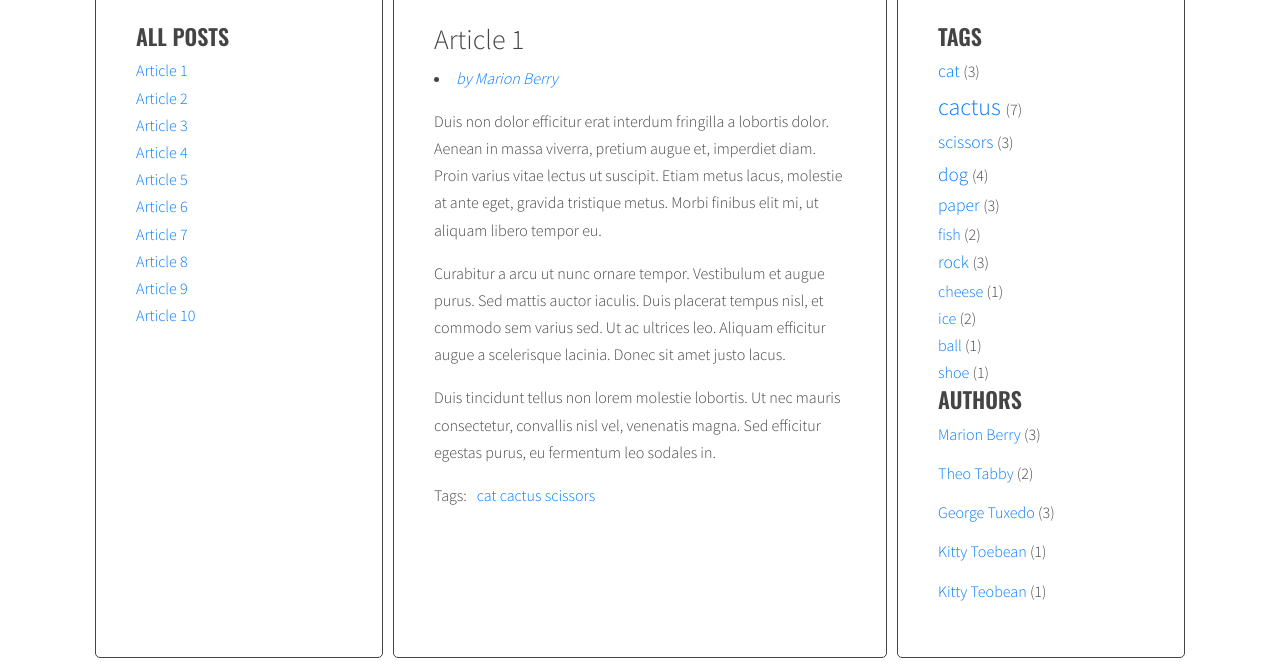
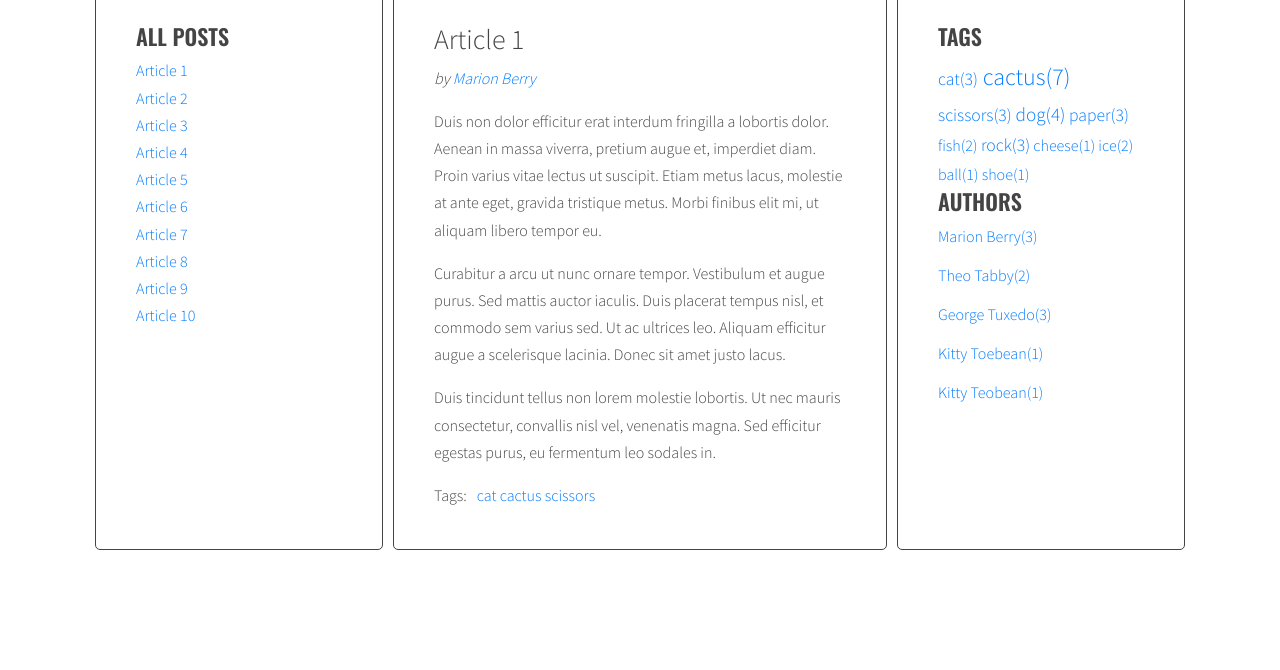
Before and after one commit to roytez/javascript-blog, a website: page index.html in a window 1280 px wide. Shown: the part 130-800 px from the top of the page. Drawn offline with nearby package versions, Linux system fonts and the light colour scheme.

Commit message:
delete Handelbars

```diff
--- a/index.html
+++ b/index.html
@@ -16,7 +16,13 @@
 
     <script id="tamplate-tag-link" type="text/x-handlebars-template">
       <li>
-        <a href="#tag-{{ tag }}">{{ tag }}</a>
+        <a href="#tag-{{ tag }}'">{{ tag }}</a>
+      </li>
+    </script>
+
+    <script id="tamplate-article-link" type="text/x-handlebars-template">
+      <li>
+        <a href="#-{{ articleId }}">{{ articleTitle }}</a>
       </li>
     </script>
 
@@ -233,25 +239,5 @@
         </main>
       </div>
     </div>
-
-    <script id="template-article-link" type="text/x-handlebars-template">
-     <li><a href="#{{ id }}"><span>{{ title }}</span></a></li>
-    </script>
-    <script id="template-tag-link" type="text/x-handlebars-template">
-     <li><a href="#tag-{{ id }}"><span>{{ title }}</span></a></li>
-    </script>
-    <script id="template-author-link" type="text/x-handlebars-template">
-     <li><a href="#author-{{ id }}"><span>by {{ title }}</span></a></li>
-    </script>
-    <script id="template-tag-Cloud-link" type="text/x-handlebars-template">
-     {{#each tags}}
-     <li><a href="#tag-{{tag}}" class="{{className}}"> {{tag}} </a>({{count}})</li>
-     {{/each}}
-   </script>
-   <script id="template-author-list-link" type="text/x-handlebars-template">
-     {{#each authors}}
-     <li><a href="#author-{{author}}"> {{author}} </a>({{count}})</li>
-     {{/each}}
-  </script>
         <script src="js/script.js"></script>
     </body>
--- a/js/script.js
+++ b/js/script.js
@@ -1,12 +1,6 @@
 'use strict';
-const templates = {
-  articleLink: Handlebars.compile(document.querySelector('#template-article-link').innerHTML),
-  tagLink: Handlebars.compile(document.querySelector('#template-tag-link').innerHTML),
-  authorLink: Handlebars.compile(document.querySelector('#template-author-link').innerHTML),
-  tagCloudLink: Handlebars.compile(document.querySelector('#template-tag-Cloud-link').innerHTML),
-  authorListLink: Handlebars.compile(document.querySelector('#template-author-list-link').innerHTML),
 
-}
+
 
 function titleClickHandler(event){
   event.preventDefault();
@@ -67,9 +61,12 @@ function generateTitleLinks(customSelector = ''){
     const articleTitle = article.querySelector(optTitleSelector).innerHTML;
 
     /* get the title from the title element */
-  //  const linkHTML = '<li><a href="#' + articleId + '"><span>' + articleTitle + '</span></a></li>';
-    const linkHTMLData = { id: articleId, title: articleTitle };
-    const linkHTML = templates.articleLink(linkHTMLData);
+    const linkHTML = '<li><a href="#' + articleId + '"><span>' + articleTitle + '</span></a></li>';
+    //const linkHTML = tplArticleLink({articleId:articleTitle});
+    //const tplArticleLinkSource = document.querySelector('#tamplate-article-link').innerHTML;
+    //console.log(tplArticleLinkSource);
+    //const tplArticleLink = Handlebars.compile(tplArticleLink);
+
     /* create HTML of the link */
     html = html + linkHTML;
 
@@ -123,12 +120,12 @@ function generateTags(){
 
   /* START LOOP: for every article: */
   for(let article of articles){
-    let html = '';
+
     /* find tags wrapper */
     const tagsList = article.querySelector(optArticleTagsSelector);
 
     /* make html variable with empty string */
-
+    let html = '';
 
     /* get tags from data-tags attribute */
     const articleTags = article.getAttribute('data-tags');
@@ -138,16 +135,14 @@ function generateTags(){
 
     /* START LOOP: for each tag */
     const tplTagLinkSource = document.querySelector('#tamplate-tag-link').innerHTML;
-
+    console.log(tplTagLinkSource);
     const tplTagLink = Handlebars.compile(tplTagLinkSource);
 
     for(let tag of articleTagsArray){
 
       /* generate HTML of the link */
       //  const linkHTML = '<li><a href="#tag-' + tag + '">' + tag + '</a></li>';
-  //    const linkHTML = tplTagLink({tag:tag});
-      const linkHTMLData = { id: tag, title: tag };
-      const linkHTML = templates.tagLink(linkHTMLData);
+      const linkHTML = tplTagLink({tag:tag});
       /* add generated code to html variable */
       html = html + linkHTML;
       /* [NEW] check if this link is NOT already in allTags */
@@ -176,29 +171,17 @@ function generateTags(){
 
 
   /* [NEW] create variable for all links HTML code */
-  // let allTagsHTML = '';
-  const allTagsData = { tags: [] };
+  let allTagsHTML = '';
   /* [NEW] START LOOP: for each tag in allTags: */
   for(let tag in allTags){
     /* [NEW] generate code of a link and add it to allTagsHTML */
     const tagLinkHTML = calculateTagClass(allTags[tag], tagsParams);
-    // allTagsHTML += '<a href="#tag-' + tag + '" class="' + tagLinkHTML + '"> ' + tag + '(' + allTags[tag] + ')</a>';
-    allTagsData.tags.push({
-      tag: tag,
-      count: allTags[tag],
-      className: calculateTagClass(allTags[tag], tagsParams)
-    });
-
+    allTagsHTML += '<a href="#tag-' + tag + '" class="' + tagLinkHTML + '"> ' + tag + '(' + allTags[tag] + ')</a>';
 
   }
-
-  /*[NEW] add html from allTaggsHTML to tagList*/
-  //tagList.innerHTML = allTagsHTML;
-  tagList.innerHTML = templates.tagCloudLink(allTagsData);
-
   /* [NEW] END LOOP: for each tag in allTags: */
   /* [NEW] add html from allTagsHTML to tagList */
-//tagList.innerHTML = allTagsHTML;
+  tagList.innerHTML = allTagsHTML;
 }
 
 generateTags();
@@ -275,10 +258,7 @@ function generateAuthors(){
 
     const postAuthor = article.querySelector('.post .post-author');
 
-    //postAuthor.innerHTML = 'by <a href="#author-' + author + '">' + author + '</a>';
-    const linkHTMLData = { id: author, title: author };
-    postAuthor.innerHTML = templates.authorLink(linkHTMLData);
-
+    postAuthor.innerHTML = 'by <a href="#author-' + author + '">' + author + '</a>';
     /* generate HTML of the link */
     const linkHTML = '<li><a href="#author-' + author + '">' + author + '</a></li>';
     html = html + linkHTML;
@@ -296,23 +276,14 @@ function generateAuthors(){
   const tagList = document.querySelector(optArticleAuthorSelector);
 
   /* [NEW] create new variable for all author links HTML code*/
-  //let allAuthorsHTML = '';
-  const allAuthorsData = { authors: [] };
+  let allAuthorsHTML = '';
   /*[NEW] start LOOP for each authorTag in allAuthors*/
   for (let author in allAuthors) {
     /*[NEW] generate code of a link and add it to allAuthorsHTML*/
-    //allAuthorsHTML += '<li><a href="#author-' + author + '">' + author + '(' + allAuthors[author] + ')</a></li>';
-    allAuthorsData.authors.push({
-      author: author,
-      count: allAuthors[author],
-
-    });
+    allAuthorsHTML += '<li><a href="#author-' + author + '">' + author + '(' + allAuthors[author] + ')</a></li>';
 
   }
-
-  //authorWrapper.innerHTML = allAuthorsHTML;
-  authorWrapper.innerHTML = templates.authorListLink(allAuthorsData);
-
+  authorWrapper.innerHTML = allAuthorsHTML;
 }
 generateAuthors();
 
```
Also changed, not shown: README.md.
